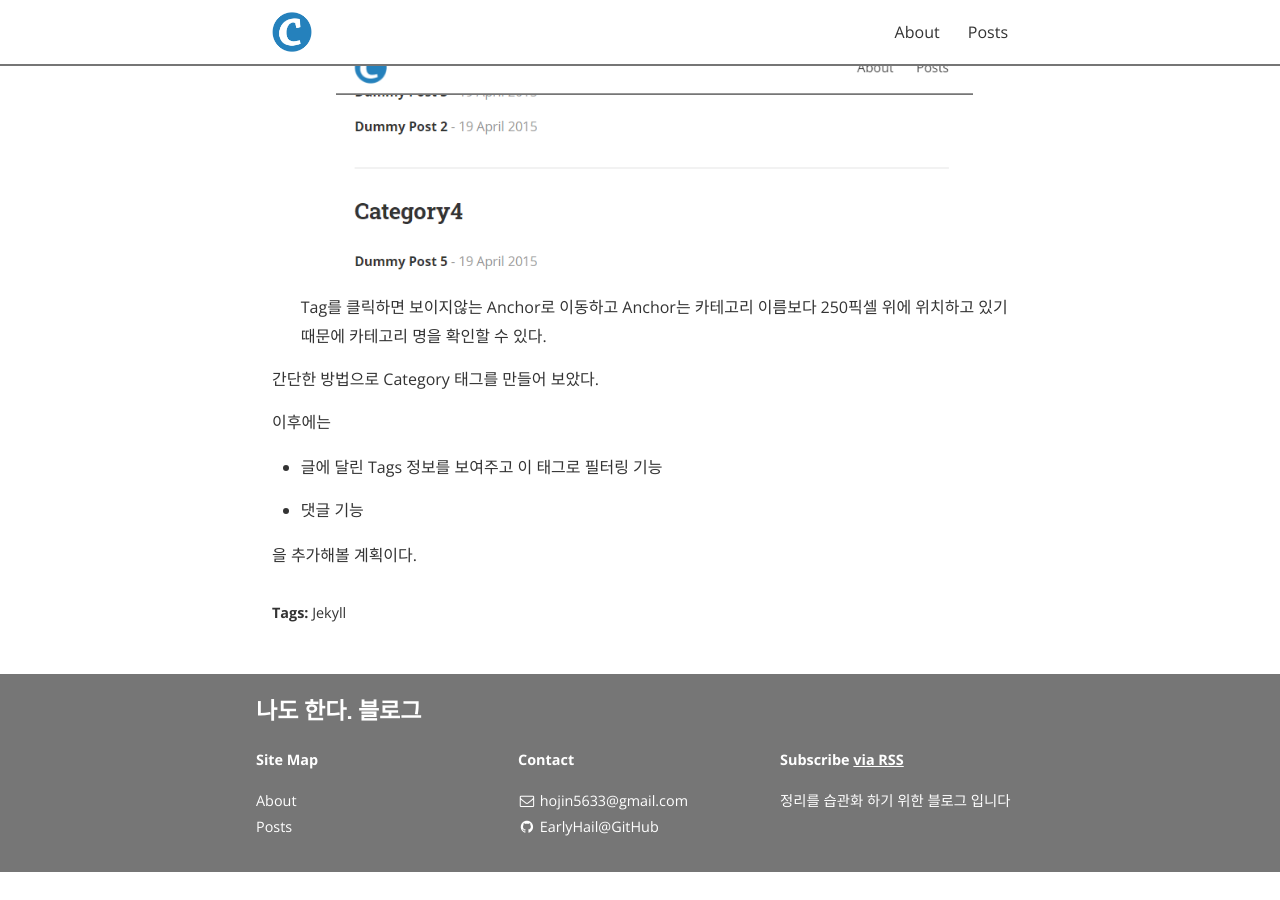
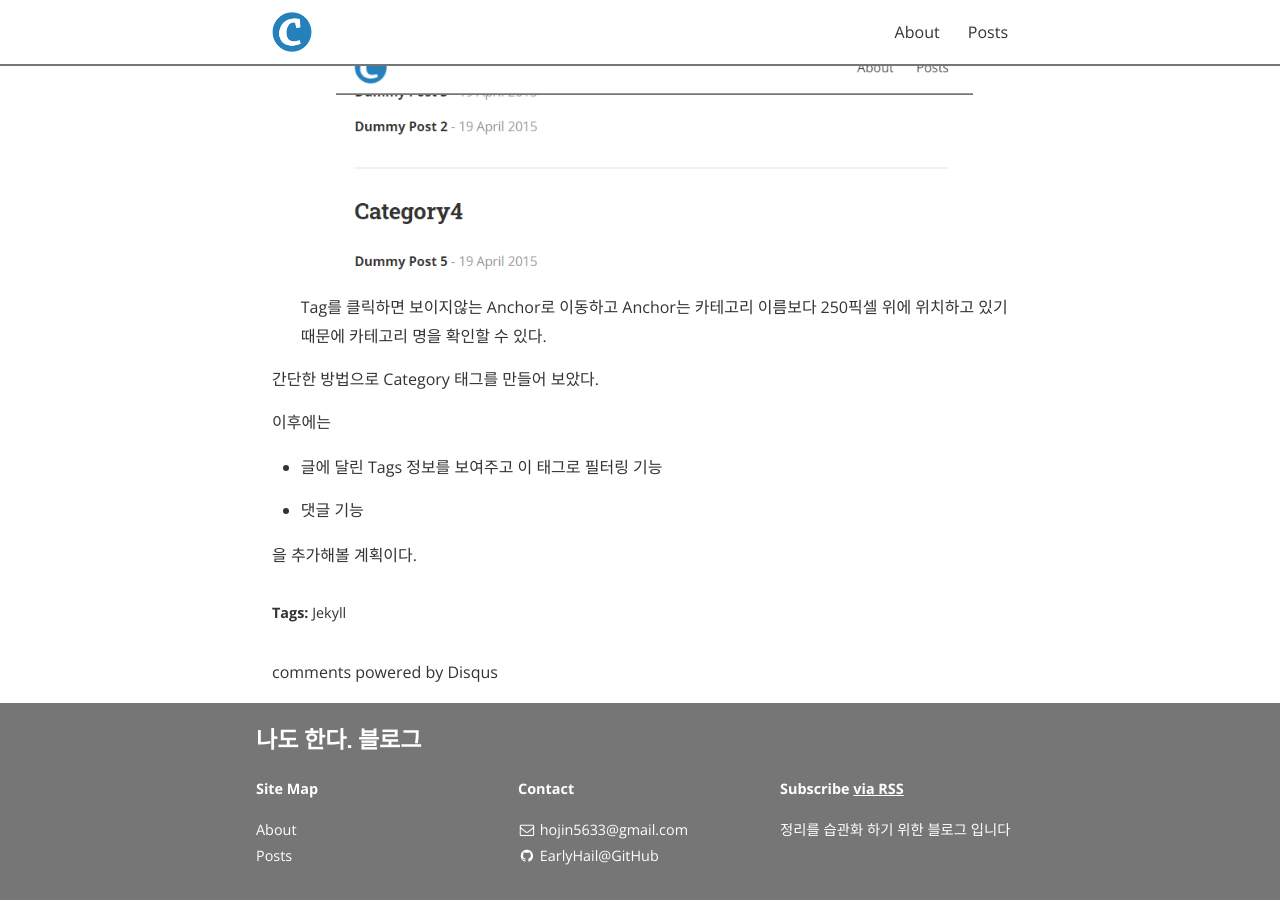
Before and after one commit to EarlyHail/EarlyHail.github.io, a Jekyll site: the page built from _posts/Jekyll/2021-01-09-Add-Category-Tag.md, in a window 1280 px wide and 900 px high, scrolled down 2736 px. Built offline with Jekyll 4.4.1, drawn with Linux system fonts in a browser that asks for light colours; nearby versions of some CDN libraries; comment, search, counter and statistics services are not loaded; before the commit the page ends 3608 px from its top, so only the background shows below that; part of the change alters nothing that is shown.

Commit message:
[feat] 댓글 기능 추가
- DISQUS를 이용한 댓글 기능 추가

```diff
--- a/_config.yml
+++ b/_config.yml
@@ -17,6 +17,7 @@ baseurl: "" # the subpath of your site, e.g. /blog/
 url: "https://earlyhail.github.io/" # the base hostname & protocol for your site
 cover: "/assets/header_image.jpg"
 logo: "/assets/logo.png"
+disqus_shortname: earlyhail
 
 # Build settings
 markdown: kramdown
--- a/_layouts/post.html
+++ b/_layouts/post.html
@@ -1,5 +1,6 @@
 ---
 layout: default
+comments: true
 ---
 
 <div class="post">
```
